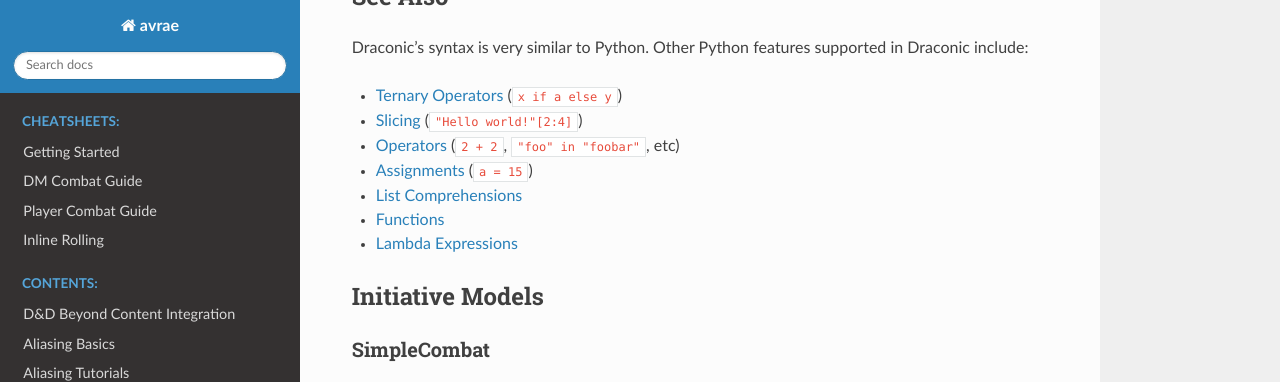
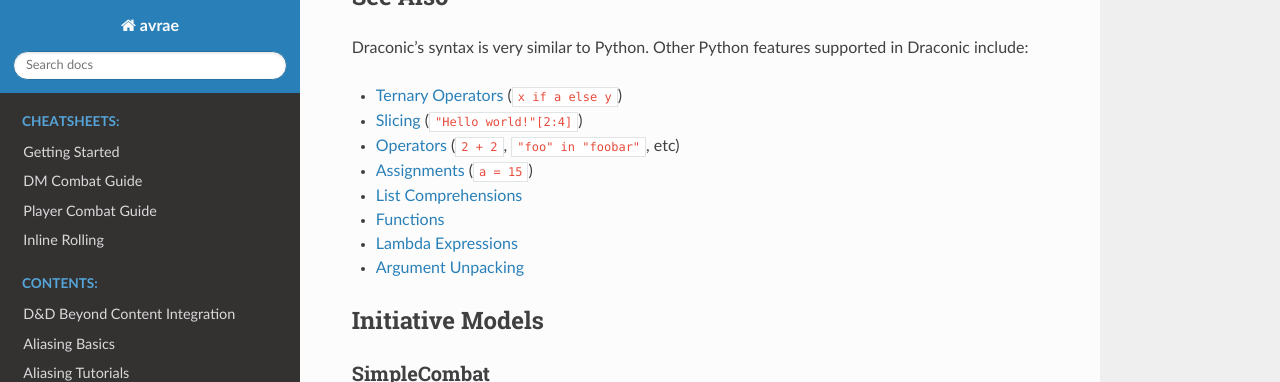
Before and after one commit to avrae/avrae, a Sphinx documentation site: the page built from docs/aliasing/api.rst, in a window 1280 px wide and 900 px high, scrolled down 17083 px, cut to the strip 0-382 px from the top of the window. Built offline with Sphinx 7.4.7 and the Read the Docs theme 2.0.0, drawn with Linux system fonts in a browser that asks for light colours.

Commit message:
docs: Add note for starred unpacking

```diff
--- a/docs/aliasing/api.rst
+++ b/docs/aliasing/api.rst
@@ -706,6 +706,7 @@ Draconic's syntax is very similar to Python. Other Python features supported in
 * `List Comprehensions <https://docs.python.org/3/tutorial/datastructures.html#list-comprehensions>`_
 * `Functions <https://docs.python.org/3/tutorial/controlflow.html#defining-functions>`_
 * `Lambda Expressions <https://docs.python.org/3/tutorial/controlflow.html#lambda-expressions>`_
+* `Argument Unpacking <https://docs.python.org/3/tutorial/controlflow.html#unpacking-argument-lists>`_
 
 Initiative Models
 -----------------
```
